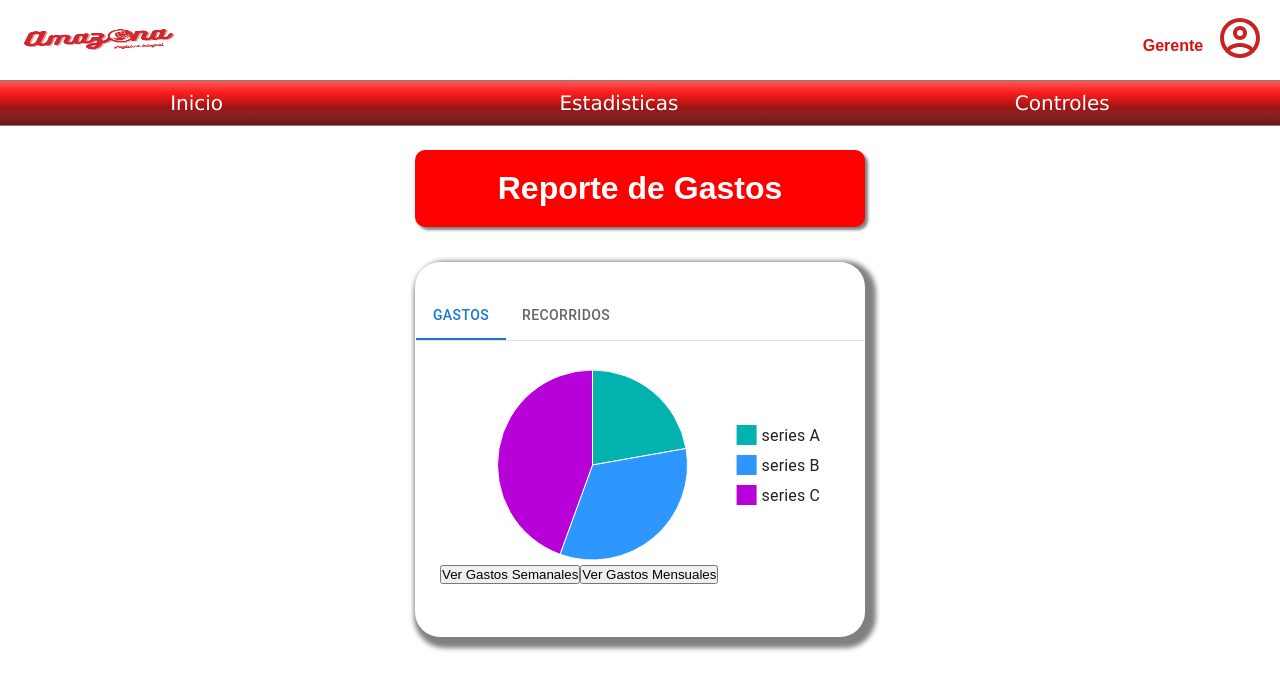
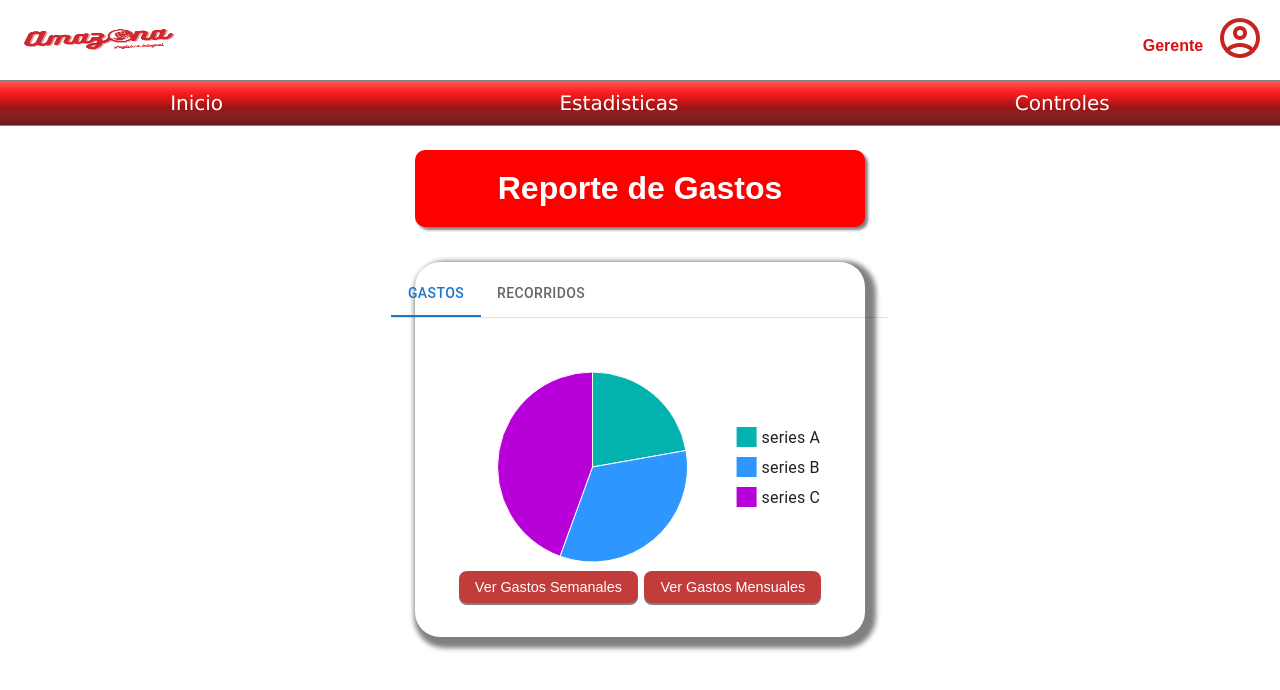
Before and after one commit to imdaviddev/tp-final-laboratorio-frontend, a React (Vite) app: page /gerencia/reportes in a window 1280 px wide. Shown: the top 690 px of the page. Built offline with nearby package versions, Linux system fonts and the light colour scheme; grey boxes are pictures that could not be loaded.

Commit message:
Refinamiento gerencia

```diff
--- a/src/components/reportesGerencia/BasicTabs.tsx
+++ b/src/components/reportesGerencia/BasicTabs.tsx
@@ -4,6 +4,8 @@ import Tab from '@mui/material/Tab';
 import Box from '@mui/material/Box';
 import BasicPie from './BasicPie';
 import BasicBars from './BasicBars';
+import { Boton } from '../../pages/ComponentsUI/Botones';
+import { ButtonGroup, Container, Reportes } from '../../pages/ComponentsUI';
 
 
 interface TabPanelProps {
@@ -51,26 +53,26 @@ export default function BasicTabs() {
         </Tabs>
       </Box>
       <CustomTabPanel value={value} index={0}>
-        <div className='container-reports'>
-          <div className='graph-container'>
-            <BasicPie />
-          </div>
-          <div className='button-container'>
-            <button> Ver Gastos Semanales</button>
-            <button> Ver Gastos Mensuales</button>
-          </div>
-        </div>
+        <Reportes>
+          <BasicPie />
+        </Reportes>
+        <Container>
+          <ButtonGroup>
+            <Boton> Ver Gastos Semanales</Boton>
+            <Boton> Ver Gastos Mensuales</Boton>
+          </ButtonGroup>
+        </Container>
       </CustomTabPanel>
       <CustomTabPanel value={value} index={1}>
-        <div className='container-reports'>
-          <div className='graph-container'>
-            <BasicBars />
-          </div>
-          <div className='button-container'>
-            <button> Ver recorridos Semanales</button>
-            <button> Ver recorridos Mensuales</button>
-          </div>
-        </div>
+        <Reportes>
+          <BasicBars />
+        </Reportes>
+        <Container>
+          <ButtonGroup>
+            <Boton> Ver recorridos Semanales</Boton>
+            <Boton> Ver recorridos Mensuales</Boton>
+          </ButtonGroup>
+        </Container>
       </CustomTabPanel>
     </Box>
   );
--- a/src/pages/ComponentsUI/index.tsx
+++ b/src/pages/ComponentsUI/index.tsx
@@ -292,3 +292,15 @@ export const DescHijo = styled.div`
 export const ButtonGroup = styled.div`
     display: flex;
 `
+
+export const Reportes = styled.div`
+    margin-top: 25px;
+    display: flex;
+    align-items: center;
+    height: 200px;
+    width: 450px;
+
+    @media (max-width: 600px) {
+        width: 350px
+    }
+`
--- a/src/pages/gerencia/ControlesGerencia.tsx
+++ b/src/pages/gerencia/ControlesGerencia.tsx
@@ -8,7 +8,6 @@ const ControlesGerencia = () => {
         <Container>
             <MensajeBienvenida>Registros de Flota</MensajeBienvenida>
         </Container>
-
         <VerticalTabs/> {/*Menu vertical, contiene Graficos*/}
     </div>
 }
--- a/src/pages/gerencia/ReportesGerencia.tsx
+++ b/src/pages/gerencia/ReportesGerencia.tsx
@@ -1,5 +1,5 @@
 import Header from '../../components/HeaderComponent/Header';
-import { MensajeBienvenida, ContainerPadre, ContainerHijo } from '../ComponentsUI';
+import { MensajeBienvenida, ContainerPadre, ContainerHijo, Container } from '../ComponentsUI';
 import BasicTabs from '../../components/reportesGerencia/BasicTabs';
 
 const ReportesGerencia = () => {
@@ -8,9 +8,9 @@ const ReportesGerencia = () => {
         <ContainerPadre>
             <MensajeBienvenida>Reporte de Gastos</MensajeBienvenida>
             <ContainerHijo>
-                    <div className='container-graphs'>
-                        <BasicTabs></BasicTabs>
-                    </div>
+                <Container>
+                    <BasicTabs></BasicTabs>
+                </Container>
             </ContainerHijo>
         </ContainerPadre>
     </div>
```
